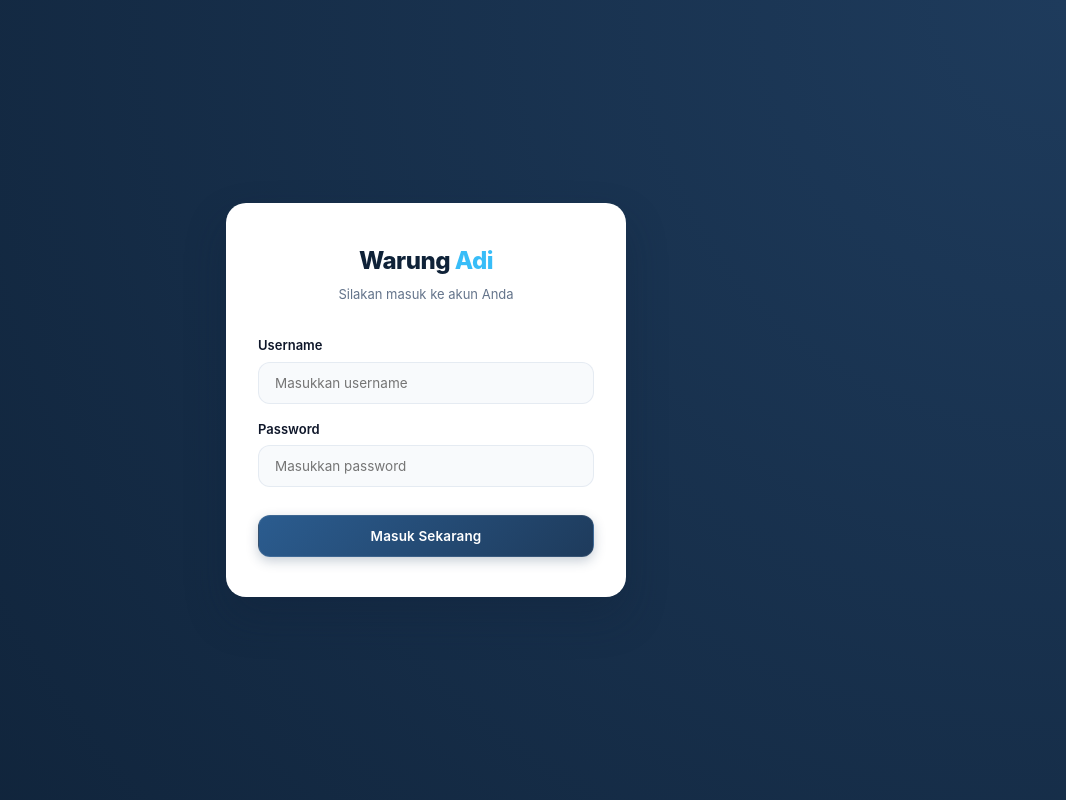
After one commit to Juliandazakipradipta/WarungSRCadi, a Flask app: page /login in a window 1280 px wide. The commit adds this page. Shown: the whole page, without its empty margins (214-1280 px from the left). Run offline with Flask 3, Linux system fonts and the light colour scheme; data that the repository does not hold is empty; some libraries are stand-ins or nearby versions.

Commit message:
Implement Multi-User Auth: Owner & Kasir Roles, Login Page, and RBAC

```diff
--- a/app.py
+++ b/app.py
@@ -1,9 +1,10 @@
-from flask import Flask, render_template, request, redirect, url_for, flash
+from flask import Flask, render_template, request, redirect, url_for, flash, session
 from flask_mysqldb import MySQL
 from config import Config
 import requests
 from datetime import date
 import uuid
+from werkzeug.security import generate_password_hash, check_password_hash
 
 import os
 import urllib.parse
@@ -180,6 +181,93 @@ def kirim_whatsapp_fonnte(no_whatsapp, pesan):
             return False, f"Fonnte: {res_json.get('reason', 'Gagal mengirim')}"
     except Exception as e:
         return False, f"Koneksi gagal: {str(e)}"
+
+
+# ============================================================
+# MIDDLEWARE & INITIALIZATION
+# ============================================================
+_db_initialized = False
+
+@app.before_request
+def check_auth_and_init():
+    global _db_initialized
+    # 1. Inisialisasi Database (Buat Tabel Pengguna & User Default)
+    if not _db_initialized:
+        try:
+            cur = mysql.connection.cursor()
+            cur.execute("""
+                CREATE TABLE IF NOT EXISTS pengguna (
+                    id_user INT AUTO_INCREMENT PRIMARY KEY,
+                    username VARCHAR(50) UNIQUE NOT NULL,
+                    password VARCHAR(255) NOT NULL,
+                    role ENUM('owner', 'kasir') NOT NULL
+                )
+            """)
+            mysql.connection.commit()
+
+            cur.execute("SELECT COUNT(*) AS total FROM pengguna")
+            if cur.fetchone()['total'] == 0:
+                cur.execute("""
+                    INSERT INTO pengguna (username, password, role) VALUES
+                    ('owner', %s, 'owner'),
+                    ('kasir', %s, 'kasir')
+                """, (generate_password_hash('owner123'), generate_password_hash('kasir123')))
+                mysql.connection.commit()
+            cur.close()
+            _db_initialized = True
+        except Exception as e:
+            print("DB Init Error:", e)
+
+    # 2. Pengecualian Rute Publik (Login, Static)
+    if request.path.startswith('/static') or request.path == '/login':
+        return
+
+    # 3. Proteksi Halaman (Harus Login)
+    if 'user_id' not in session:
+        return redirect(url_for('login'))
+
+    # 4. Proteksi Hak Akses (Kasir tidak boleh mengakses Laporan/Fitur Telegram)
+    if session.get('role') != 'owner':
+        restricted_paths = ['/laporan', '/test-telegram', '/kirim-notif-manual']
+        if request.path in restricted_paths or request.path.startswith('/laporan/') or request.path.startswith('/test-telegram/'):
+            flash('Akses Ditolak: Hanya Owner yang dapat mengakses fitur tersebut.', 'danger')
+            return redirect(url_for('dashboard'))
+
+
+# ============================================================
+# ROUTE: Authentication
+# ============================================================
+@app.route('/login', methods=['GET', 'POST'])
+def login():
+    if 'user_id' in session:
+        return redirect(url_for('dashboard'))
+
+    if request.method == 'POST':
+        username = request.form.get('username')
+        password = request.form.get('password')
+
+        cur = mysql.connection.cursor()
+        cur.execute("SELECT * FROM pengguna WHERE username = %s", (username,))
+        user = cur.fetchone()
+        cur.close()
+
+        if user and check_password_hash(user['password'], password):
+            session['user_id'] = user['id_user']
+            session['username'] = user['username']
+            session['role'] = user['role']
+            flash(f"Selamat datang kembali, {user['username']} ({user['role'].upper()})!", "success")
+            return redirect(url_for('dashboard'))
+        else:
+            flash("Username atau password salah.", "danger")
+
+    return render_template('login.html')
+
+@app.route('/logout')
+def logout():
+    session.clear()
+    flash("Anda telah berhasil logout.", "success")
+    return redirect(url_for('login'))
+
 
 # ============================================================
 # ROUTE: Dashboard
--- /dev/null
+++ b/templates/login.html
@@ -0,0 +1,90 @@
+<!DOCTYPE html>
+<html lang="id">
+<head>
+    <meta charset="UTF-8">
+    <meta name="viewport" content="width=device-width, initial-scale=1.0">
+    <title>Login - Warung SRC Adi</title>
+    <link rel="stylesheet" href="{{ url_for('static', filename='style.css') }}">
+    <style>
+        body {
+            display: flex;
+            align-items: center;
+            justify-content: center;
+            background: radial-gradient(circle at top right, #1e3b5c, #0f2238);
+            min-height: 100vh;
+            padding: 20px;
+        }
+        .login-card {
+            width: 400px;
+            max-width: 100%;
+            background: white;
+            padding: 40px 32px;
+            border-radius: 20px;
+            box-shadow: 0 20px 40px rgba(15, 34, 56, 0.3);
+            animation: cardEntrance 0.5s cubic-bezier(0.4, 0, 0.2, 1);
+        }
+        @keyframes cardEntrance {
+            from { opacity: 0; transform: translateY(20px); }
+            to { opacity: 1; transform: translateY(0); }
+        }
+        .login-header {
+            text-align: center;
+            margin-bottom: 32px;
+        }
+        .login-header h2 {
+            font-size: 24px;
+            font-weight: 800;
+            color: #0f2238;
+            letter-spacing: -0.5px;
+        }
+        .login-header h2 span {
+            color: #38bdf8;
+        }
+        .login-header p {
+            font-size: 13px;
+            color: var(--muted);
+            margin-top: 6px;
+        }
+        .flash {
+            padding: 12px 16px;
+            border-radius: 10px;
+            margin-bottom: 20px;
+            font-size: 13px;
+            font-weight: 500;
+        }
+    </style>
+</head>
+<body>
+
+<div class="login-card">
+    <div class="login-header">
+        <h2>Warung <span>Adi</span></h2>
+        <p>Silakan masuk ke akun Anda</p>
+    </div>
+
+    <!-- Flash Messages -->
+    {% with messages = get_flashed_messages(with_categories=true) %}
+        {% if messages %}
+            {% for category, message in messages %}
+                <div class="flash flash-{{ category }}">{{ message }}</div>
+            {% endfor %}
+        {% endif %}
+    {% endwith %}
+
+    <form method="POST">
+        <div class="form-group">
+            <label for="username">Username</label>
+            <input type="text" id="username" name="username" required placeholder="Masukkan username" autocomplete="username">
+        </div>
+        <div class="form-group" style="margin-bottom: 28px;">
+            <label for="password">Password</label>
+            <input type="password" id="password" name="password" required placeholder="Masukkan password" autocomplete="current-password">
+        </div>
+        <button type="submit" class="btn btn-primary" style="width: 100%; padding: 12px; border-radius: 12px;">
+            Masuk Sekarang
+        </button>
+    </form>
+</div>
+
+</body>
+</html>
```
Also changed, not shown: templates/base.html (+11 -2 lines), templates/dashboard.html (+7 -1 lines).
